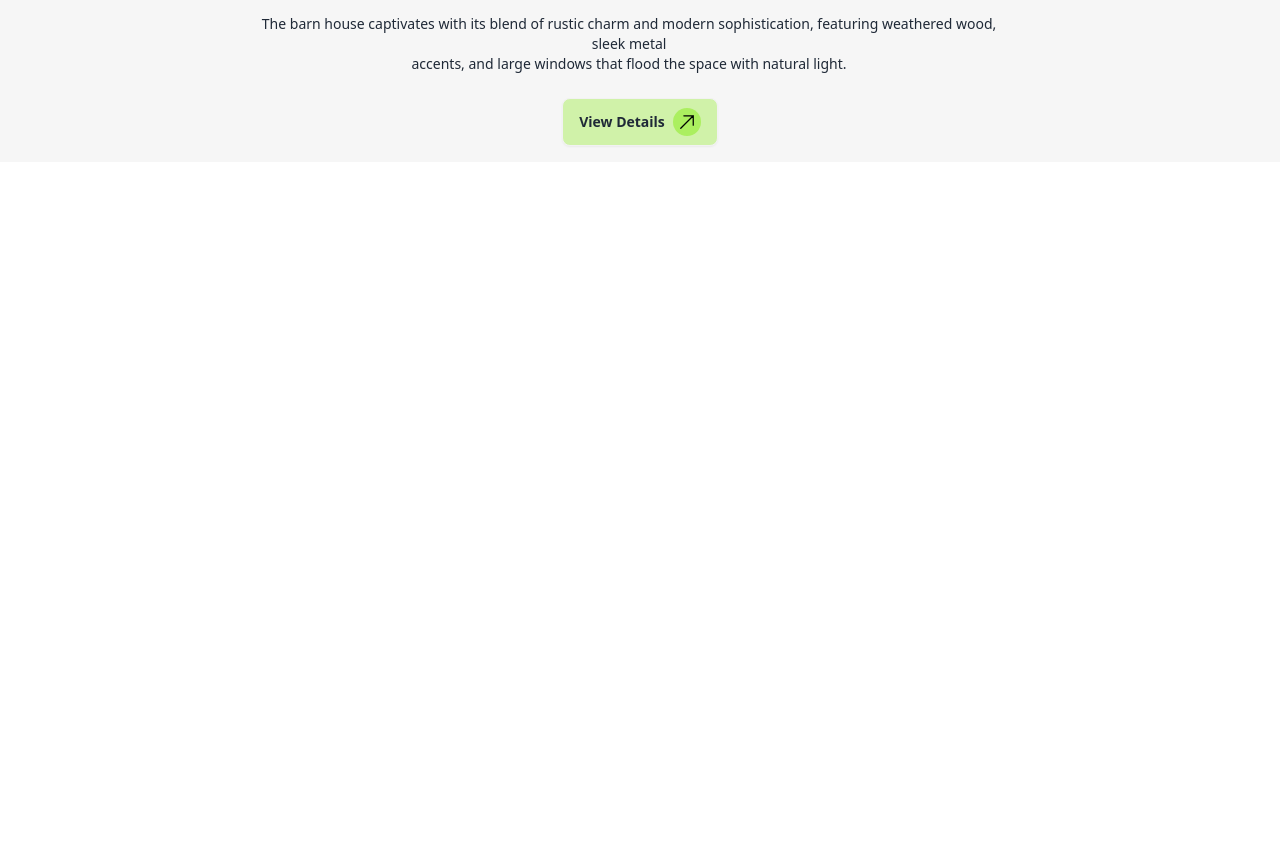
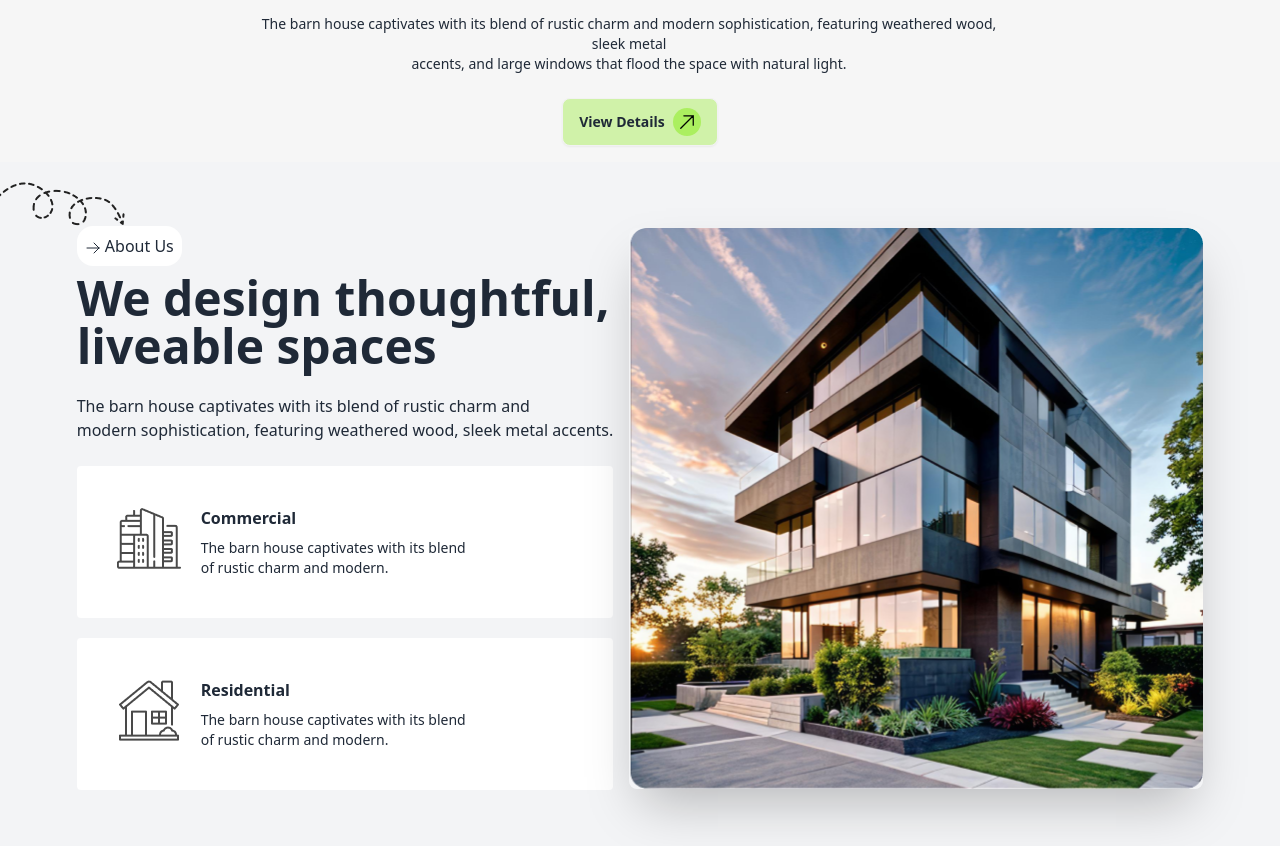
Before and after one commit to Nafees37/project_tailwind_and_daisyUI, a plain HTML site: page index.html in a window 1280 px wide. Shown: the part 580-1426 px from the top of the page. Before the commit the page ends 800 px from the top, so only its background shows below. Drawn offline with nearby package versions, Linux system fonts and the light colour scheme.

Commit message:
design thoughtful

```diff
--- a/index.html
+++ b/index.html
@@ -22,6 +22,7 @@
 <body class="font-manrope">
 
   <header class="bg-[#F6F6F6]">
+    <!-- Navbar Section -->
     <section class="max-w-screen-xl mx-auto pt-5">
       <div class="navbar flex justify-between">
         <div class="cursor-pointer">
@@ -81,18 +82,18 @@
         </div>
       </div>
     </section>
-
-    <section>
-
+    <!-- Hero Section -->
+    <section class="max-w-screen-xl mx-auto">
       <div class="hero">
-
         <div class="hero-content text-center flex-col">
           <div class="">
             <img src="assets/images/banner.png" alt="" class="max-w-full">
           </div>
           <div class="">
             <h1 class="text-5xl text-black font-black">A barn house of this design has a <br> striking appearance</h1>
-            <p class="py-6 max-w-screen-md font text-sm">The barn house captivates with its blend of rustic charm and modern sophistication, featuring weathered wood, sleek metal <br> accents, and large windows that flood the space with natural light.</p>
+            <p class="py-6 max-w-screen-md font text-sm">The barn house captivates with its blend of rustic charm and
+              modern sophistication, featuring weathered wood, sleek metal <br> accents, and large windows that flood
+              the space with natural light.</p>
             <button class="btn bg-[#ABEF5F80]">
               <span class="font-bold">View Details</span>
               <span class="rounded-full bg-[#ABEF5F] p-1 text-black">
@@ -105,13 +106,79 @@
           </div>
         </div>
       </div>
+    </section>
 
-    </section>
   </header>
 
 
 
-  <main></main>
+  <main class="bg-gray-100 pt-12 pb-10">
+    <section class="max-w-screen-xl mx-auto">
+
+      <div class="hero">
+        <div class="hero-content flex flex-col lg:flex-row justify-between relative">
+          <img src="./assets/images/Vector.png" alt="" class="hidden lg:block absolute -top-7 -left-16">
+          <div class="flex-1">
+
+            <div class="lg:text-start text-center">
+            <button class="bg-white rounded-2xl p-2 mb-2">
+              <svg xmlns="http://www.w3.org/2000/svg" fill="none" viewBox="0 0 24 24" stroke-width="1.5" stroke="currentColor" class="size-4 inline">
+                <path stroke-linecap="round" stroke-linejoin="round" d="M13.5 4.5 21 12m0 0-7.5 7.5M21 12H3" />
+              </svg>
+
+              About Us
+            </button>
+
+            <h1 class="text-5xl font-bold">We design thoughtful, <br> liveable spaces</h1>
+            <p class="py-6 ">The barn house captivates with its blend of rustic charm and <br>
+              modern sophistication, featuring weathered wood, sleek metal accents.</p>
+          </div>
+
+            <div class="gap-5 flex flex-col sm:flex-row lg:flex-col">
+
+            <div class="flex flex-1 bg-white rounded p-10">
+              <div class="pe-5">
+                <img src="./assets/images/commercial.png" alt="">
+              </div>
+
+              <div>
+
+              <h1 class="font-bold pb-2">Commercial</h1>
+              <p class="text-sm">The barn house captivates with its blend <br> of rustic charm and modern.</p>
+
+              </div>
+
+            </div>
+
+
+            <div class="flex flex-1 bg-white rounded p-10">
+              <div class="pe-5">
+                <img src="./assets/images/residential.png" alt="">
+              </div>
+
+              <div>
+
+              <h1 class="font-bold pb-2">Residential</h1>
+              <p class="text-sm">The barn house captivates with its blend <br> of rustic charm and modern.</p>
+
+              </div>
+
+            </div>
+
+          </div>
+
+
+          </div>
+          <div class="">
+          <img
+          src="./assets/images/Rectangle.png"
+          class=" rounded-lg shadow-2xl" />
+        </div>
+        </div>
+      </div>
+
+    </section>
+  </main>
 
   <footer></footer>
 
```
